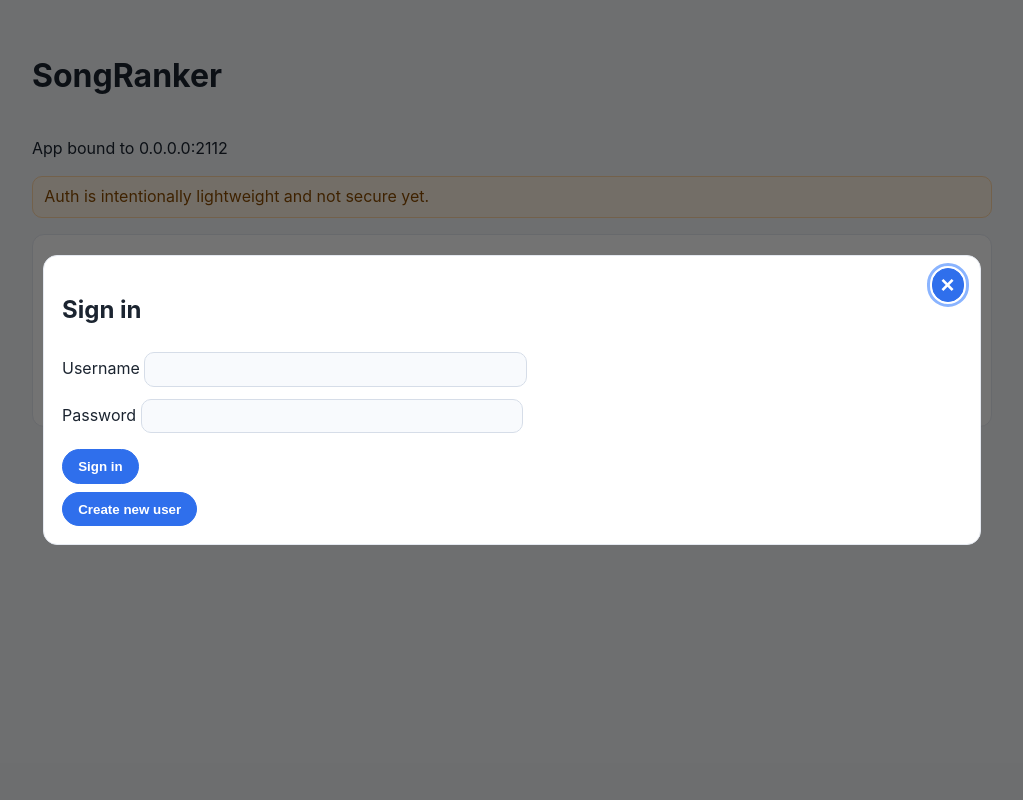
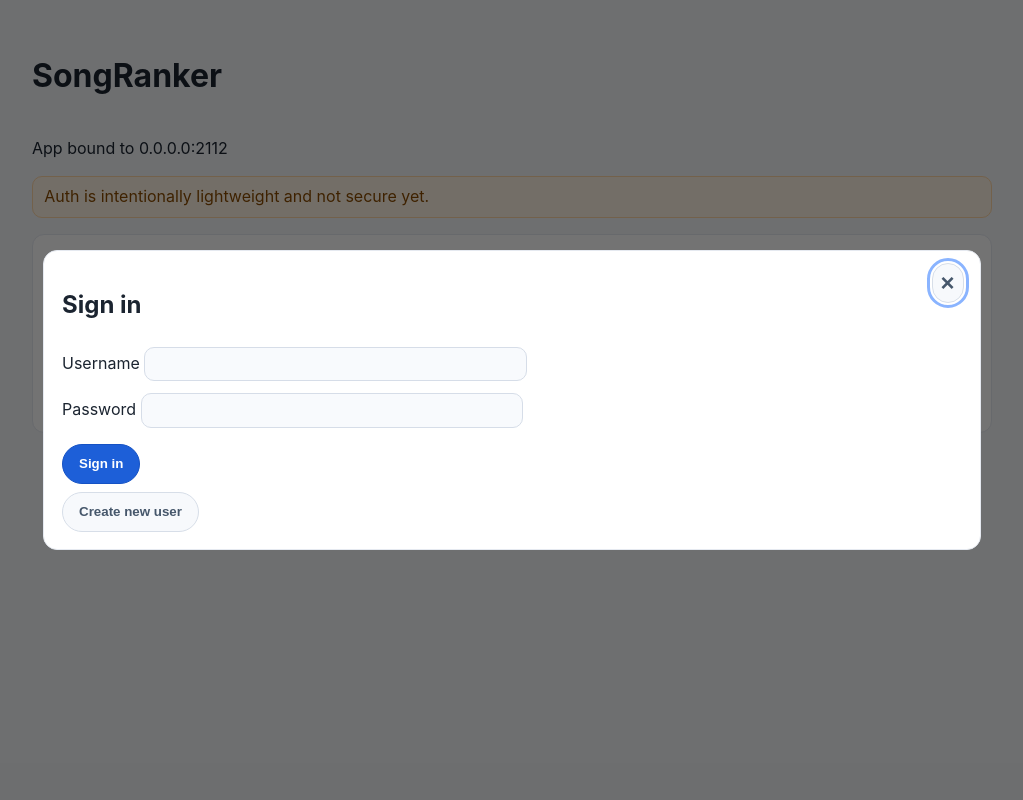
Before and after one commit to tyighter/songranker, a FastAPI app: page / in a window 1280 px wide. Shown: the whole page, without its empty margins (128-1151 px from the left). Run offline with FastAPI, Linux system fonts and the light colour scheme; tables that the repository leaves empty hold one stand-in row (values such as "Sample post"); parts of the project's set-up code (start-up, migrations or seed data) failed here and were passed over.

Commit message:
Introduce semantic button variants across ranking UI

```diff
--- a/app/static/styles.css
+++ b/app/static/styles.css
@@ -1,4 +1,7 @@
 body {
+  --space-2: 0.5rem;
+  --space-3: 0.75rem;
+  --button-height: 2.5rem;
   font-family: "Inter", "Segoe UI", "Helvetica Neue", Arial, sans-serif;
   margin: 0;
   padding: 2rem 1.25rem 2.5rem;
@@ -153,15 +156,22 @@ code {
 }
 
 button {
-  padding: 0.55rem 0.95rem;
-  margin-top: 0.5rem;
-  margin-right: 0.5rem;
+  --btn-height: var(--button-height);
+  --btn-padding-x: 1rem;
+  --btn-gap: var(--space-2);
+  min-height: var(--btn-height);
+  padding: 0.55rem var(--btn-padding-x);
+  margin-top: var(--btn-gap);
+  margin-right: var(--btn-gap);
   cursor: pointer;
-  border: 1px solid #2f6fec;
+  border: 1px solid transparent;
   border-radius: 999px;
-  background: #2f6fec;
-  color: #fff;
   font-weight: 600;
+  transition: background-color 0.16s ease, border-color 0.16s ease, color 0.16s ease, transform 0.08s ease;
+}
+
+button:active {
+  transform: translateY(1px);
 }
 
 button:focus-visible,
@@ -173,56 +183,60 @@ a[href]:focus-visible {
   outline-offset: 2px;
 }
 
-button.secondary {
-  background: #eef3ff;
-  border-color: #cedaf8;
-  color: #2a4d93;
-}
 
+button,
 .btn-primary {
-  width: 100%;
-  padding: 0.75rem 1.15rem;
-  margin-top: 0;
-  margin-right: 0;
   border-color: #1552c4;
   background: #1d5fd8;
   color: #ffffff;
-  font-weight: 700;
 }
 
+button:hover,
 .btn-primary:hover {
   background: #174ea8;
   border-color: #133f89;
 }
 
-.btn-primary:focus-visible {
-  outline: 3px solid #8ab4ff;
-  outline-offset: 2px;
+.btn-secondary {
+  border-color: #cedaf8;
+  background: #eef3ff;
+  color: #2a4d93;
 }
 
-.btn-secondary-subtle,
-.btn-tertiary {
-  width: 100%;
-  margin-top: 0;
-  margin-right: 0;
-  padding: 0.5rem 0.8rem;
+.btn-secondary:hover {
+  background: #e0eaff;
+  border-color: #bccdf5;
+}
+
+.btn-ghost {
   border-color: #d7dee8;
   background: #f7f9fc;
   color: #46576b;
-  font-weight: 600;
 }
 
-.btn-secondary-subtle:hover,
-.btn-tertiary:hover {
+.btn-ghost:hover {
   background: #edf2f8;
   border-color: #c6d0de;
   color: #304255;
 }
 
-.btn-secondary-subtle:focus-visible,
-.btn-tertiary:focus-visible {
-  outline: 3px solid #b9c8db;
-  outline-offset: 2px;
+.btn-danger {
+  border-color: #b43535;
+  background: #d64a4a;
+  color: #ffffff;
+}
+
+.btn-danger:hover {
+  background: #bf3b3b;
+  border-color: #9e2d2d;
+}
+
+.btn-secondary:active,
+.btn-ghost:active,
+.btn-danger:active,
+.btn-primary:active,
+button:active {
+  filter: brightness(0.97);
 }
 
 #pair-content {
@@ -332,12 +346,12 @@ button.secondary {
 .inline-forms {
   display: flex;
   flex-wrap: wrap;
-  gap: 0.5rem;
+  gap: var(--space-2);
 }
 
 .grid-3, .grid-4 {
   display: grid;
-  gap: 0.75rem;
+  gap: var(--space-3);
 }
 
 .grid-3 {
@@ -384,7 +398,7 @@ button.secondary {
 .filter-modal-form {
   display: flex;
   flex-direction: column;
-  gap: 0.5rem;
+  gap: var(--space-2);
 }
 
 .filter-modal-actions {
--- a/app/templates/index.html
+++ b/app/templates/index.html
@@ -11,15 +11,15 @@
     <header class="top-bar">
       <h1>SongRanker</h1>
       {% if is_authenticated %}
-      <button type="button" id="toggle-header-menu" class="hamburger-btn" aria-label="Open navigation menu" aria-expanded="false" aria-controls="header-menu-panel">☰</button>
+      <button type="button" id="toggle-header-menu" class="hamburger-btn btn-ghost" aria-label="Open navigation menu" aria-expanded="false" aria-controls="header-menu-panel">☰</button>
       <div class="header-menu-backdrop" id="header-menu-backdrop" hidden></div>
       <div class="header-menu-panel" id="header-menu-panel" aria-hidden="true">
         <div class="top-actions">
-          <button type="button" id="open-pool-status-modal">Pool status</button>
-          <button type="button" id="open-filters-modal">Filters</button>
-          <button type="button" id="open-rankings-modal">Rankings</button>
-          <button type="button" id="open-user-modal">User info</button>
-          <button type="button" id="open-settings-modal">Settings</button>
+          <button type="button" id="open-pool-status-modal" class="btn-ghost">Pool status</button>
+          <button type="button" id="open-filters-modal" class="btn-ghost">Filters</button>
+          <button type="button" id="open-rankings-modal" class="btn-ghost">Rankings</button>
+          <button type="button" id="open-user-modal" class="btn-ghost">User info</button>
+          <button type="button" id="open-settings-modal" class="btn-ghost">Settings</button>
         </div>
       </div>
       {% endif %}
@@ -32,7 +32,7 @@
     <section class="panel">
       <h2>Sign in required</h2>
       <p>Sign in to rank songs and view your rating history.</p>
-      <button type="button" id="open-signin-modal">Sign in / create account</button>
+      <button type="button" id="open-signin-modal" class="btn-primary">Sign in / create account</button>
     </section>
     {% endif %}
 
@@ -50,14 +50,14 @@
   {% if is_authenticated %}
   <div class="modal-backdrop" id="user-modal" aria-hidden="true" hidden>
     <div class="modal" role="dialog" aria-modal="true" aria-labelledby="user-modal-title">
-      <button type="button" class="modal-close" data-close-modal="user-modal" aria-label="Close user dialog">×</button>
+      <button type="button" class="modal-close btn-ghost" data-close-modal="user-modal" aria-label="Close user dialog">×</button>
       <h2 id="user-modal-title">User info</h2>
       <p>Signed in as <strong>{{ current_user.username }}</strong>.</p>
       <div class="inline-forms">
         <form method="post" action="/api/auth/signout">
-          <button type="submit">Sign out</button>
+          <button type="submit" class="btn-secondary">Sign out</button>
         </form>
-        <button id="reset-personal-rankings-btn" type="button" class="secondary">Reset personal rankings</button>
+        <button id="reset-personal-rankings-btn" type="button" class="btn-danger">Reset personal rankings</button>
       </div>
       <h3>Switch user</h3>
       <form method="post" action="/api/auth/switch-user">
@@ -69,7 +69,7 @@
           </select>
         </label>
         <label>Password <input type="password" name="password" required /></label>
-        <button type="submit">Switch user</button>
+        <button type="submit" class="btn-primary">Switch user</button>
       </form>
 
       <h3>My Ratings / History</h3>
@@ -81,7 +81,7 @@
         <label>Date to <input type="date" id="history-date-to" /></label>
       </div>
       <div class="inline-forms">
-        <button id="load-history" type="button">Load history</button>
+        <button id="load-history" type="button" class="btn-secondary">Load history</button>
       </div>
       <div class="table-wrap">
         <table>
@@ -99,17 +99,17 @@
 
       <h3>Ranked List</h3>
       <div class="inline-forms">
-        <button id="load-rankings" type="button">Refresh rankings</button>
+        <button id="load-rankings" type="button" class="btn-secondary">Refresh rankings</button>
       </div>
       <div class="table-wrap">
         <table>
           <thead>
             <tr>
-              <th><button type="button" class="sort-btn" data-sort="rank">Rank</button></th>
-              <th><button type="button" class="sort-btn" data-sort="score">Score</button></th>
-              <th><button type="button" class="sort-btn" data-sort="artist">Artist</button></th>
-              <th class="hide-sm"><button type="button" class="sort-btn" data-sort="album">Album</button></th>
-              <th class="hide-sm"><button type="button" class="sort-btn" data-sort="year">Year</button></th>
+              <th><button type="button" class="sort-btn btn-ghost" data-sort="rank">Rank</button></th>
+              <th><button type="button" class="sort-btn btn-ghost" data-sort="score">Score</button></th>
+              <th><button type="button" class="sort-btn btn-ghost" data-sort="artist">Artist</button></th>
+              <th class="hide-sm"><button type="button" class="sort-btn btn-ghost" data-sort="album">Album</button></th>
+              <th class="hide-sm"><button type="button" class="sort-btn btn-ghost" data-sort="year">Year</button></th>
               <th>Title</th>
             </tr>
           </thead>
@@ -119,9 +119,9 @@
 
       <h3>Skipped Songs</h3>
       <div class="inline-forms">
-        <button id="load-skips" type="button">Refresh skipped songs</button>
-        <button id="unskip-selected" type="button" class="secondary">Unskip selected</button>
-        <button id="unskip-all" type="button" class="secondary">Unskip all</button>
+        <button id="load-skips" type="button" class="btn-secondary">Refresh skipped songs</button>
+        <button id="unskip-selected" type="button" class="btn-ghost">Unskip selected</button>
+        <button id="unskip-all" type="button" class="btn-ghost">Unskip all</button>
       </div>
       <div class="table-wrap">
         <table>
@@ -143,14 +143,14 @@
 
   <div class="modal-backdrop" id="settings-modal" aria-hidden="true" hidden>
     <div class="modal" role="dialog" aria-modal="true" aria-labelledby="settings-modal-title">
-      <button type="button" class="modal-close" data-close-modal="settings-modal" aria-label="Close settings dialog">×</button>
+      <button type="button" class="modal-close btn-ghost" data-close-modal="settings-modal" aria-label="Close settings dialog">×</button>
       <h2 id="settings-modal-title">Settings</h2>
       <p>Plex settings and sync controls.</p>
       <form id="plex-credentials-form">
         <h3>Plex connection</h3>
         <label>Plex URL <input type="url" id="plex-url-input" name="plex_url" required /></label>
         <label>Plex Token <input type="password" id="plex-token-input" name="plex_token" required /></label>
-        <button id="save-plex-btn" type="submit">Save Plex credentials</button>
+        <button id="save-plex-btn" type="submit" class="btn-primary">Save Plex credentials</button>
       </form>
       <p id="plex-connection-status" class="status-info status-hidden" aria-live="polite"></p>
       <form id="plex-library-form">
@@ -160,17 +160,17 @@
             <option value="">Select one...</option>
           </select>
         </label>
-        <button id="save-library-btn" type="submit">Apply library</button>
+        <button id="save-library-btn" type="submit" class="btn-primary">Apply library</button>
       </form>
-      <button id="resync-btn" type="button">Manual Plex resync</button>
-      <button id="reset-global-rankings-btn" type="button" class="secondary">Reset global rankings</button>
+      <button id="resync-btn" type="button" class="btn-secondary">Manual Plex resync</button>
+      <button id="reset-global-rankings-btn" type="button" class="btn-danger">Reset global rankings</button>
       <p id="settings-status" class="status-info status-hidden" aria-live="polite"></p>
     </div>
   </div>
 
   <div class="modal-backdrop" id="filters-modal" aria-hidden="true" hidden>
     <div class="modal" role="dialog" aria-modal="true" aria-labelledby="filters-modal-title">
-      <button type="button" class="modal-close" data-close-modal="filters-modal" aria-label="Close filters dialog">×</button>
+      <button type="button" class="modal-close btn-ghost" data-close-modal="filters-modal" aria-label="Close filters dialog">×</button>
       <h2 id="filters-modal-title">Ranking filters</h2>
       <p>Choose which songs to include in your next comparisons.</p>
       <form id="filters-form" class="filter-modal-form">
@@ -197,8 +197,8 @@
           </label>
         </div>
         <div class="inline-forms filter-modal-actions">
-          <button id="apply-filters-btn" type="button">Apply filters</button>
-          <button id="clear-filters-btn" type="button" class="secondary">Clear</button>
+          <button id="apply-filters-btn" type="button" class="btn-primary">Apply filters</button>
+          <button id="clear-filters-btn" type="button" class="btn-ghost">Clear</button>
         </div>
       </form>
     </div>
@@ -206,7 +206,7 @@
 
   <div class="modal-backdrop" id="pool-status-modal" aria-hidden="true" hidden>
     <div class="modal" role="dialog" aria-modal="true" aria-labelledby="pool-status-modal-title">
-      <button type="button" class="modal-close" data-close-modal="pool-status-modal" aria-label="Close ranking pool status dialog">×</button>
+      <button type="button" class="modal-close btn-ghost" data-close-modal="pool-status-modal" aria-label="Close ranking pool status dialog">×</button>
       <h2 id="pool-status-modal-title">Ranking pool status</h2>
       <p id="filter-summary" class="filter-summary">Active filters: none.</p>
       <p id="status"></p>
@@ -215,7 +215,7 @@
 
   <div class="modal-backdrop" id="rankings-modal" aria-hidden="true" hidden>
     <div class="modal" role="dialog" aria-modal="true" aria-labelledby="rankings-modal-title">
-      <button type="button" class="modal-close" data-close-modal="rankings-modal" aria-label="Close rankings dialog">×</button>
+      <button type="button" class="modal-close btn-ghost" data-close-modal="rankings-modal" aria-label="Close rankings dialog">×</button>
       <h2 id="rankings-modal-title">Top Ten Rankings</h2>
       <p>Compare your personal top ten against the global top ten using the same filters as the ranking pool.</p>
       <form id="rankings-modal-filters-form" class="filter-modal-form">
@@ -242,8 +242,8 @@
           </label>
         </div>
         <div class="inline-forms filter-modal-actions">
-          <button id="refresh-rankings-modal-btn" type="button">Refresh top tens</button>
-          <button id="clear-rankings-modal-filters-btn" type="button" class="secondary">Clear</button>
+          <button id="refresh-rankings-modal-btn" type="button" class="btn-secondary">Refresh top tens</button>
+          <button id="clear-rankings-modal-filters-btn" type="button" class="btn-ghost">Clear</button>
         </div>
       </form>
       <h3>Personal top ten</h3>
@@ -286,22 +286,22 @@
 
   <div class="modal-backdrop" id="signin-modal" aria-hidden="true" {% if is_authenticated %}hidden{% endif %}>
     <div class="modal" role="dialog" aria-modal="true" aria-labelledby="signin-modal-title">
-      <button type="button" class="modal-close" id="close-signin-modal" aria-label="Close sign-in dialog">×</button>
+      <button type="button" class="modal-close btn-ghost" id="close-signin-modal" aria-label="Close sign-in dialog">×</button>
       <h2 id="signin-modal-title">Sign in</h2>
       <form method="post" action="/api/auth/signin">
         <label>Username <input type="text" name="username" required /></label>
         <label>Password <input type="password" name="password" required /></label>
-        <button type="submit">Sign in</button>
+        <button type="submit" class="btn-primary">Sign in</button>
       </form>
 
-      <button type="button" class="toggle-inline-btn" id="toggle-create-user">Create new user</button>
+      <button type="button" class="toggle-inline-btn btn-ghost" id="toggle-create-user">Create new user</button>
       <div id="create-user-section" hidden>
         <h3>Create user</h3>
         <form method="post" action="/api/auth/create-user">
           <label>Username <input type="text" name="username" required /></label>
           <label>Email <input type="email" name="email" required /></label>
           <label>Password <input type="password" name="password" required minlength="6" /></label>
-          <button type="submit">Create user</button>
+          <button type="submit" class="btn-primary">Create user</button>
         </form>
       </div>
 
@@ -631,14 +631,14 @@
             <p class="song-meta"><strong>Album:</strong> ${song.album || "Unknown"}</p>
             <div class="song-card-actions">
               <button type="button" data-vote-index="${index}" class="btn-primary">Choose this song</button>
-              <button type="button" data-skip-index="${index}" class="btn-secondary-subtle">Skip song</button>
-              <button type="button" data-hide-artist-index="${index}" class="btn-secondary-subtle">Hide artist</button>
+              <button type="button" data-skip-index="${index}" class="btn-ghost">Skip song</button>
+              <button type="button" data-hide-artist-index="${index}" class="btn-ghost">Hide artist</button>
             </div>
           </div>
         `).join("");
         pairContent.insertAdjacentHTML("beforeend", `
           <div class="pair-wide-actions">
-            <button type="button" data-skip-both class="btn-tertiary">Skip Both</button>
+            <button type="button" data-skip-both class="btn-ghost">Skip Both</button>
           </div>
         `);
 
```
